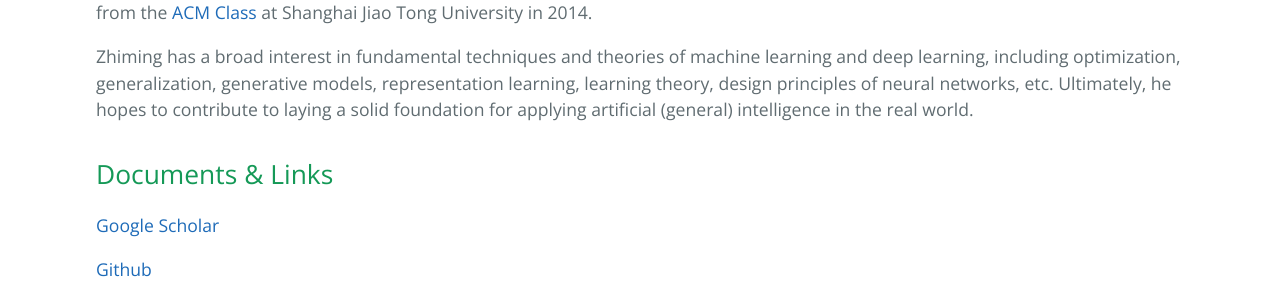
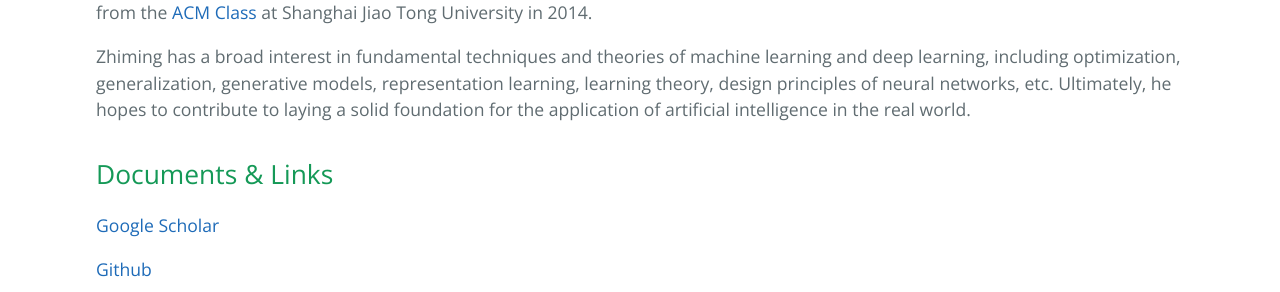
Before and after one commit to ZhimingZhou/zhimingzhou.github.io, a Jekyll site: the page built from index.md, in a window 1280 px wide. Shown: the part 499-791 px from the top of the page. Built offline with Jekyll 4.4.1, drawn with Linux system fonts in a browser that asks for light colours.

Commit message:
Update index.md

```diff
--- a/index.md
+++ b/index.md
@@ -9,7 +9,7 @@ permalink: /
 
 Zhiming is currently an assistant professor at the Department of Computer Science, [Shanghai University of Finance and Economics](http://english.sufe.edu.cn/). He obtained his Ph.D. in Computer Science from [Shanghai Jiao Tong University](http://en.sjtu.edu.cn/) in 2020. He received his B.S. in Computer Science from the [ACM Class](https://acm.sjtu.edu.cn/home) at Shanghai Jiao Tong University in 2014.
 
-Zhiming has a broad interest in fundamental techniques and theories of machine learning and deep learning, including optimization, generalization, generative models, representation learning, learning theory, design principles of neural networks, etc. Ultimately, he hopes to contribute to laying a solid foundation for applying artificial (general) intelligence in the real world.
+Zhiming has a broad interest in fundamental techniques and theories of machine learning and deep learning, including optimization, generalization, generative models, representation learning, learning theory, design principles of neural networks, etc. Ultimately, he hopes to contribute to laying a solid foundation for the application of artificial intelligence in the real world.
 
 ## Documents & Links
 
```
